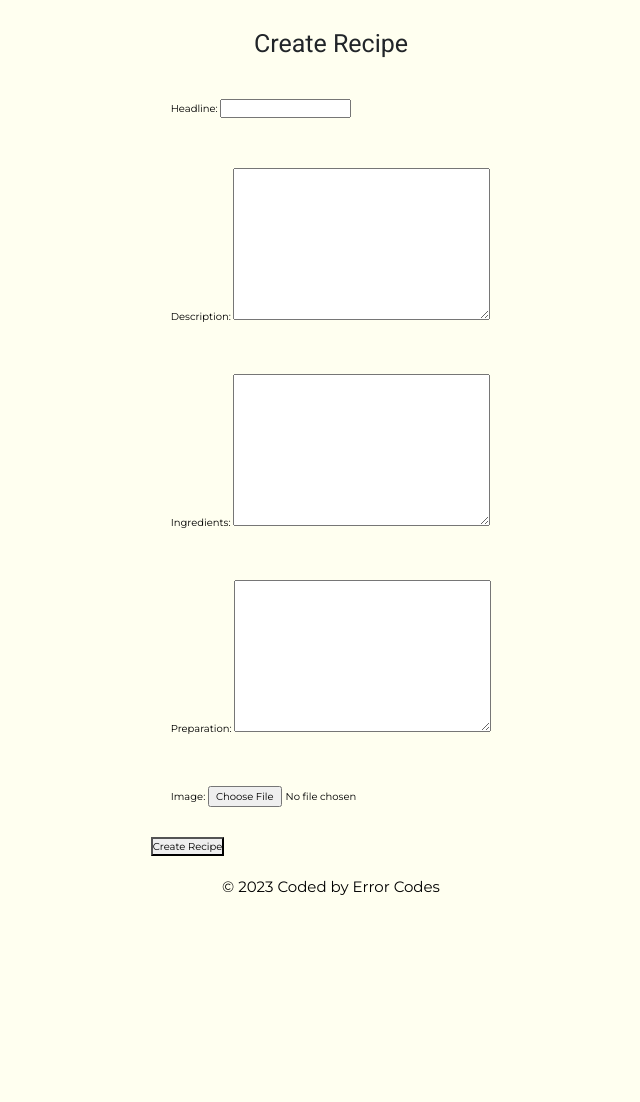
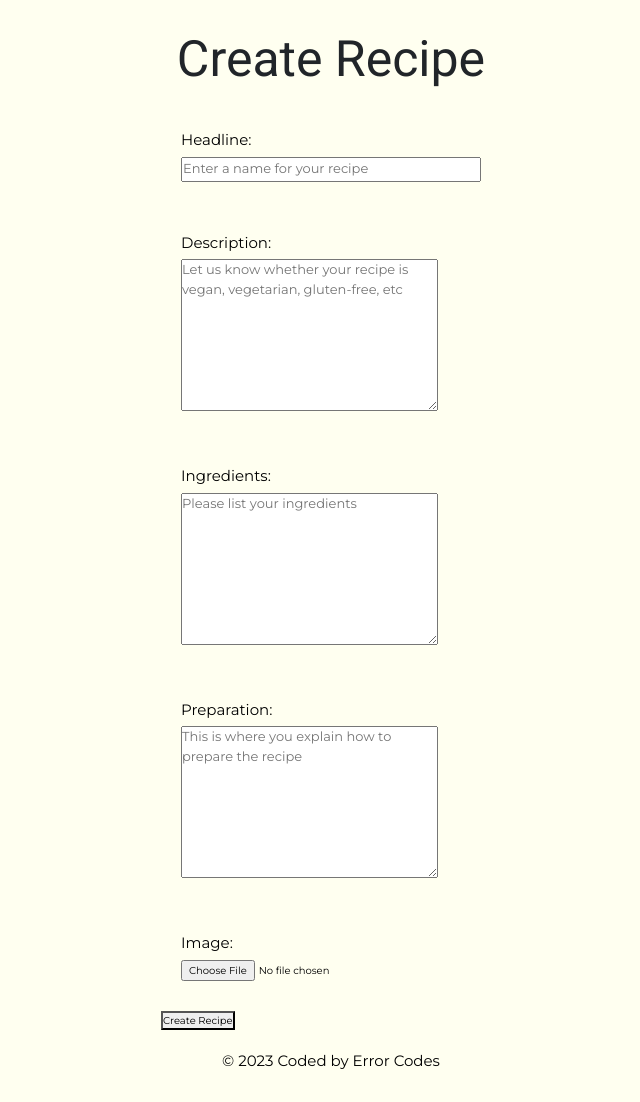
Before and after one commit to leverh/django4, a Django app: page /recipe/new/ in a window 1280 px wide. Shown: the part 311-1413 px from the top of the page, without its empty margins (309-949 px from the left). Before the commit the page ends 1206 px from the top, so only its background shows below. Run offline with Django 3.2, Linux system fonts and the light colour scheme; the visitor is signed in with stand-in values (Sample User, id 1).

Commit message:
Add placeholder to recipeform class in forms.py and style placeholders

```diff
--- a/recipe_collection/forms.py
+++ b/recipe_collection/forms.py
@@ -44,6 +44,11 @@
     ingredients = forms.CharField(widget=forms.Textarea)
     preparation = forms.CharField(widget=forms.Textarea)
 
+    headline = forms.CharField(widget=forms.TextInput(attrs={'placeholder': 'Enter a name for your recipe'}))
+    description = forms.CharField(widget=forms.Textarea(attrs={'placeholder': 'Let us know whether your recipe is vegan, vegetarian, gluten-free, etc'}))
+    ingredients = forms.CharField(widget=forms.Textarea(attrs={'placeholder': 'Please list your ingredients'}))
+    preparation = forms.CharField(widget=forms.Textarea(attrs={'placeholder': 'This is where you explain how to prepare the recipe'}))
+
     class Meta:
         model = Recipe
         fields = ['headline', 'description', 'ingredients', 'preparation', 'image']
--- a/static/css/styles.css
+++ b/static/css/styles.css
@@ -335,14 +335,45 @@
   display: flex;
   flex-direction: column;
   align-items: center;
-  justify-content: flex-start;
   }
 
   .rec-create h2 {
-    font-size: 2.5rem;
     margin-bottom: 2rem;
     margin-top: 2rem;
     font-family: 'Roboto', sans-serif;
+  }
+
+  .recipe-create-form {
+    display: flex;
+    flex-direction: column;
+    align-items: flex-start;
+  }
+
+  .recipe-create-form label {
+    margin-bottom: 0.5rem;
+    display: block;
+    font-size: 1.5rem;
+  }
+
+  #id_headline {
+    width: 30rem;
+    height: 2.5rem;
+  }
+
+  .recipe-create-form input[name="headline"]::placeholder {
+    font-size: 1.3rem;
+  }
+
+  .recipe-create-form textarea[name="description"]::placeholder {
+    font-size: 1.3rem;
+  }
+
+  .recipe-create-form textarea[name="ingredients"]::placeholder {
+    font-size: 1.3rem;
+  }
+
+  .recipe-create-form textarea[name="preparation"]::placeholder {
+    font-size: 1.3rem;
   }
 
   @media (max-width: 368px) {
--- a/templates/create.html
+++ b/templates/create.html
@@ -3,7 +3,7 @@
 {% block content %}
 <div class="rec-create">
   <h2>Create Recipe</h2>
-  <form method="post" enctype="multipart/form-data">
+  <form class="recipe-create-form" method="post" enctype="multipart/form-data">
     {% csrf_token %}
     {{ form.as_p }}
     <button type="submit">Create Recipe</button>
```
